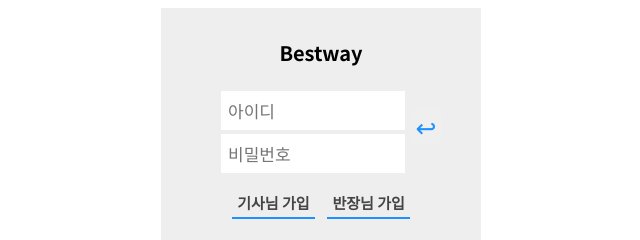
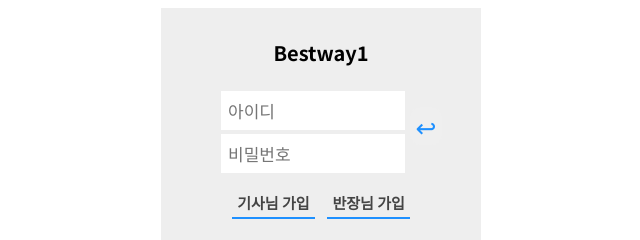
Before and after one commit to zinirun/BlueCheck, a website: page public/index.html in a window 1280 px wide. Shown: the top 240 px of the page, 319-959 px from the left. Drawn offline with Linux system fonts and the light colour scheme.

Commit message:
Update index.html

```diff
--- a/public/index.html
+++ b/public/index.html
@@ -14,7 +14,7 @@
     <div class="div-view">
         <div class="div-login-box">
             <div class="div-title">
-                Bestway
+                Bestway1
             </div>
             <div class="div-login-form">
                 <form class="form-login">
```
